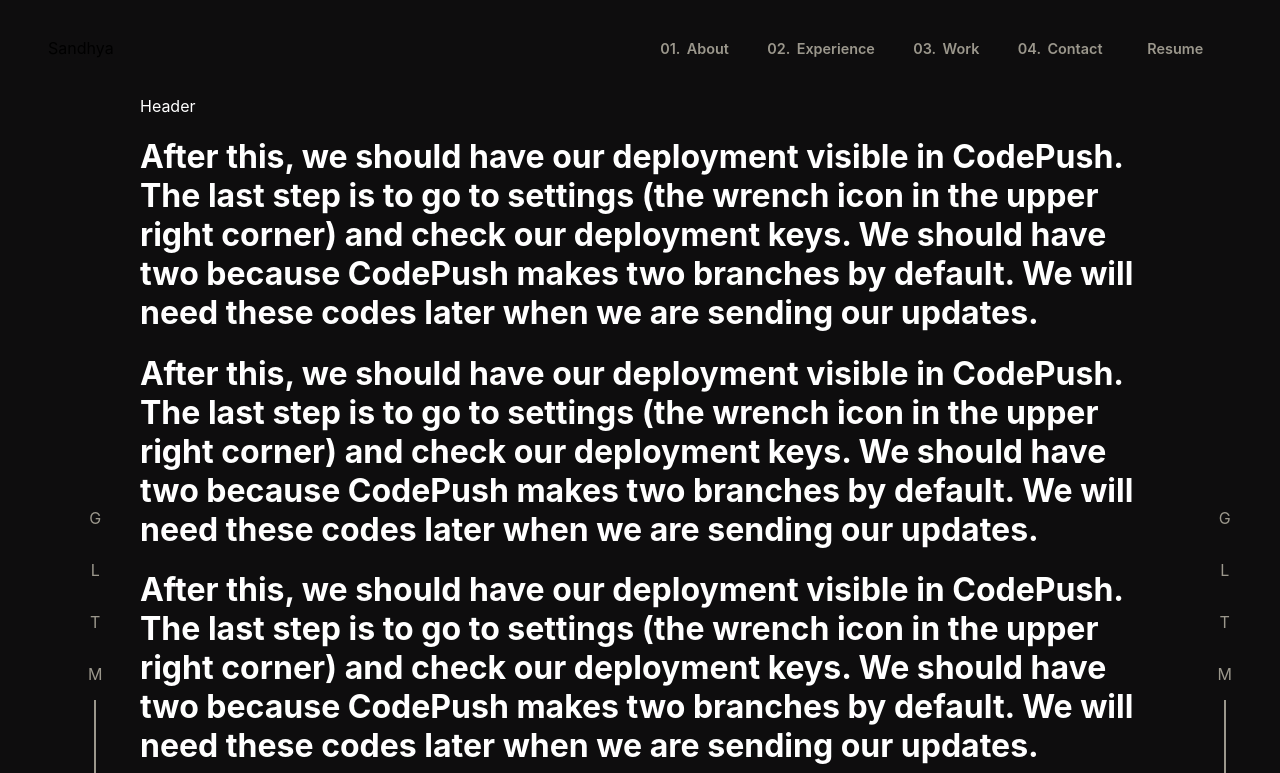
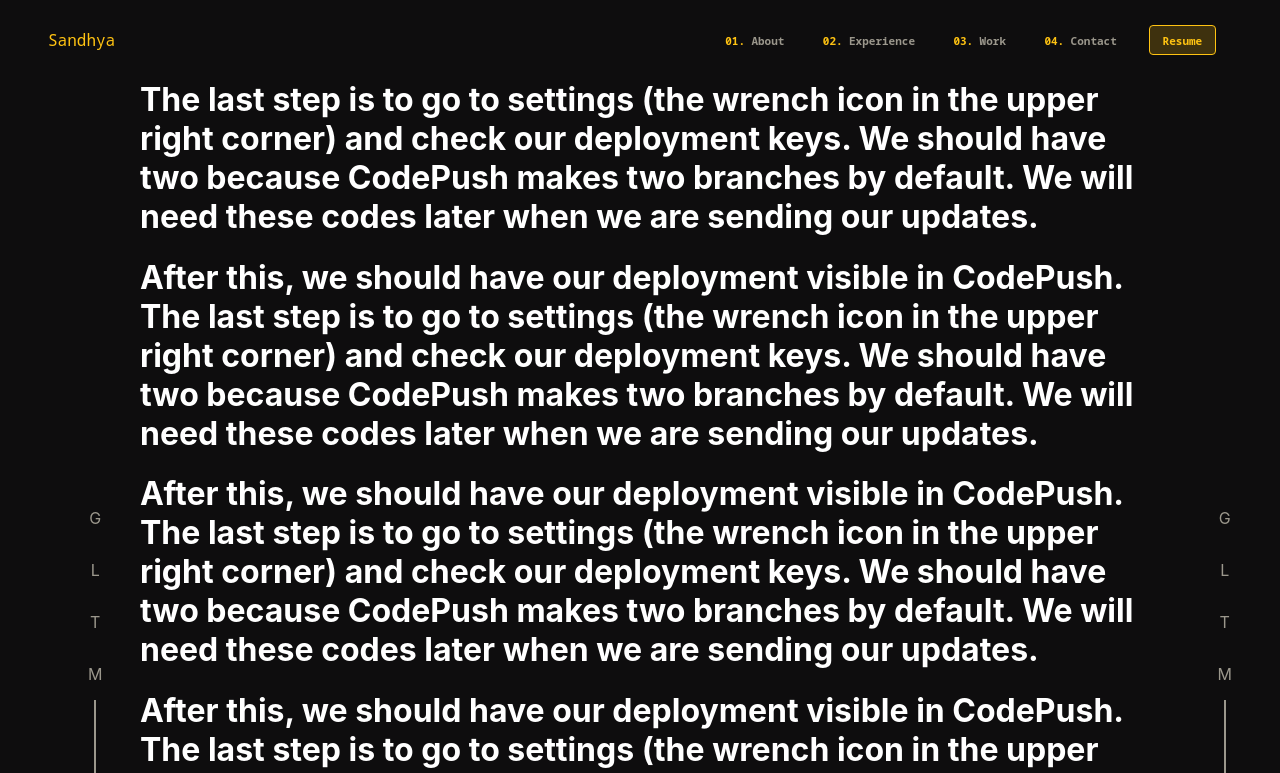
Before and after one commit to SandhyaR1007/sandhya-rajwanshi-dev, a React (Create React App) app: page / in a window 1280 px wide. Shown: the top 773 px of the page. Built offline with nearby package versions, Linux system fonts and the light colour scheme.

Commit message:
add: fadeIn animation on scroll

```diff
--- a/src/components/navbar/Navbar.css
+++ b/src/components/navbar/Navbar.css
@@ -1,14 +1,39 @@
+@import url("https://fonts.googleapis.com/css2?family=Noto+Sans+Mono&display=swap");
 .navbar {
-  background-color: var(--purple-black);
+  font-family: "Noto Sans Mono", monospace;
+  background-color: var(--yellow-black);
   display: flex;
   align-items: center;
   justify-content: space-between;
+  position: fixed;
+  top: 0;
+  left: 0;
+  z-index: 1;
   width: 100%;
-  height: 7vh;
-  padding: 3rem 0rem;
+  height: 20px;
+  padding: 2.5rem 3rem;
+
+  /* Animations */
+  transition: top 0.25s ease-out;
+
+  animation: fadeIn 1s;
 }
+.navbar__shadow {
+  box-shadow: rgba(0, 0, 0, 0.25) 0px 54px 55px,
+    rgba(0, 0, 0, 0.12) 0px -12px 30px, rgba(0, 0, 0, 0.12) 0px 4px 6px,
+    rgba(0, 0, 0, 0.17) 0px 12px 13px, rgba(0, 0, 0, 0.09) 0px -3px 5px;
+}
+@keyframes fadeIn {
+  0% {
+    opacity: 0;
+  }
+  100% {
+    opacity: 1;
+  }
+}
+
 .navbar__navbrand {
-  color: var(--purple);
+  color: var(--yellow);
   cursor: pointer;
 }
 .navbar__navlinks-list {
@@ -19,26 +44,27 @@
 }
 .navbar__navlinks-list-item {
   margin: 0 1rem;
-  font-size: 0.9rem;
+  font-size: var(--font-xs);
   cursor: pointer;
   font-weight: 600;
 }
 .navbar__navlinks-list-item:hover {
-  color: var(--purple);
+  color: var(--yellow);
   transition: color 0.2s ease-in;
 }
 .navbar__navlinks-list-item > span {
-  color: var(--purple);
+  color: var(--yellow);
   margin: 0 0.4rem;
 }
 .navbar__navlinks-list-item:last-child {
-  color: var(--purple);
-  border-radius: 3px;
-  border: 1px solid var(--purple);
-  padding: 0.5rem 0.8rem;
+  color: var(--yellow);
+  border-radius: var(--border-radius);
+  border: 1px solid var(--yellow);
+  padding: 0.4rem 0.8rem;
   display: flex;
   align-items: center;
-  background-color: var(--glass-purple);
+  justify-content: center;
+  background-color: var(--glass-yellow);
 }
 /* break points  */
 @media only screen and (max-width: 768px) {
--- a/src/components/navbar/Navbar.js
+++ b/src/components/navbar/Navbar.js
@@ -1,8 +1,32 @@
-import React from "react";
+import React, { useState, useEffect } from "react";
 import "./Navbar.css";
 const Navbar = () => {
+  const [showNav, setShowNav] = useState(true);
+  const [showShadow, setShowShadow] = useState(false);
+  const transitionNavbar = () => {
+    if (window.scrollY < 50) {
+      setShowNav(true);
+      setShowShadow(true);
+    } else {
+      setShowNav(false);
+      setShowShadow(false);
+    }
+    if (window.scrollY == 0) {
+      setShowShadow(false);
+    }
+  };
+  useEffect(() => {
+    window.addEventListener("scroll", transitionNavbar);
+
+    return () => window.removeEventListener("scroll", transitionNavbar);
+  }, [showNav]);
+
   return (
-    <div className="navbar">
+    <div
+      className={`${showNav ? "navbar" : ""} ${
+        showShadow ? "navbar__shadow " : ""
+      } `}
+    >
       <div className="navbar__navbrand">Sandhya</div>
       <div className="navbar__navlinks">
         <ul className="navbar__navlinks-list">
```
